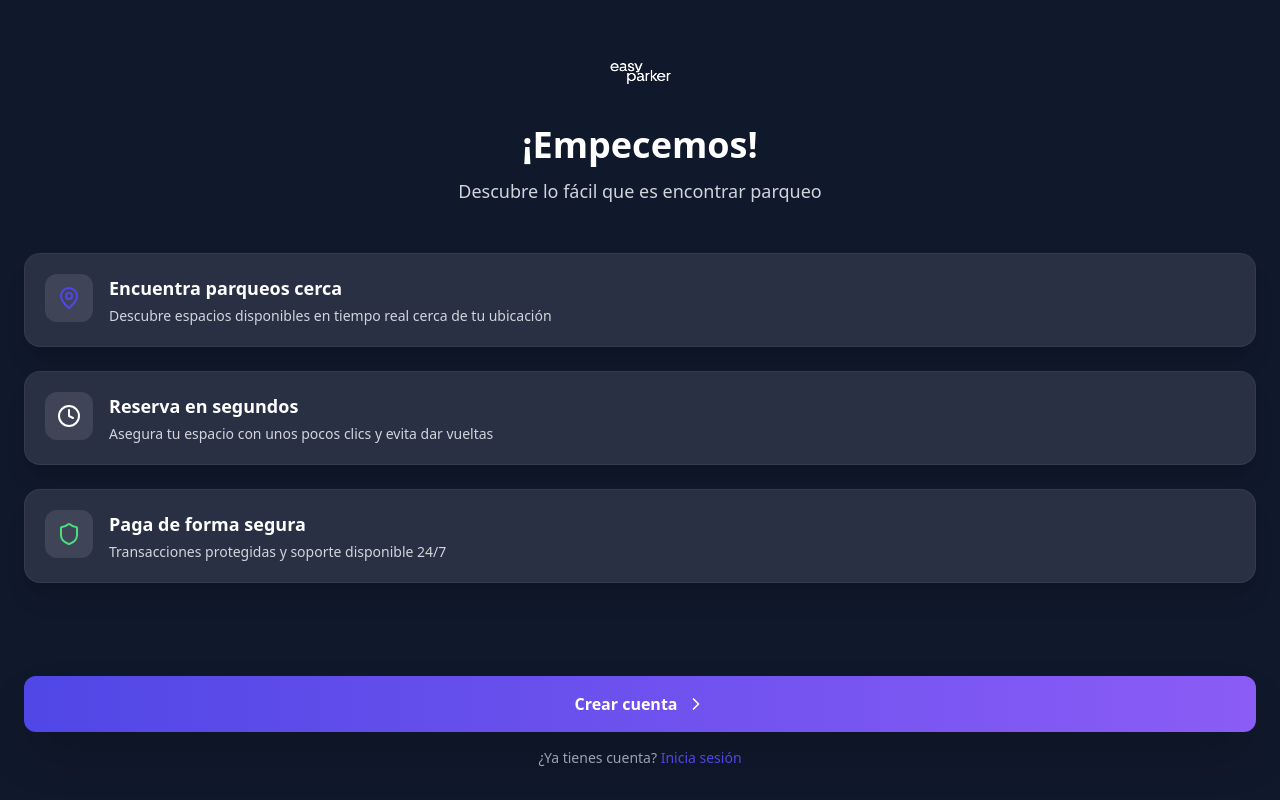
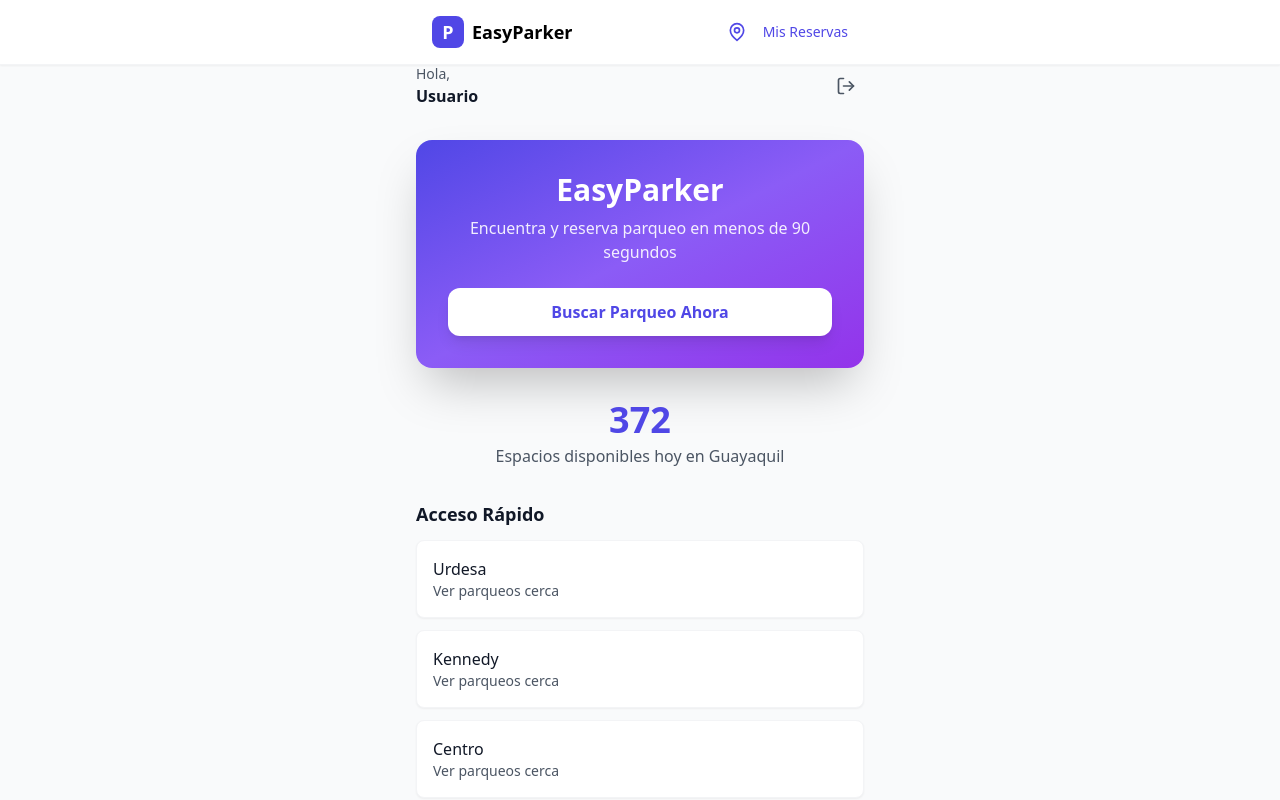
Before and after one commit to Sam-24-dev/easyparker-pwa, a React (Vite) app: page /home in a window 1280 px wide. Before the commit this address led to /onboarding. Shown: the top 800 px of the page. Built offline with nearby package versions, Linux system fonts and the light colour scheme; sample sign-in values are in the browser's storage.

Commit message:
Splash como página principal en ruta
Arreglos de la pantalla principal

```diff
--- a/src/App.tsx
+++ b/src/App.tsx
@@ -19,6 +19,9 @@ function App() {
         <ParkingProvider>
           <ReservaProvider>
             <Routes>
+              {/* Ruta raíz - Siempre muestra Splash primero */}
+              <Route path="/" element={<Splash />} />
+
               {/* Rutas públicas (auth flow) */}
               <Route path="/splash" element={<Splash />} />
               <Route path="/onboarding" element={<Onboarding />} />
@@ -26,7 +29,7 @@ function App() {
 
               {/* Rutas protegidas (requieren autenticación) */}
               <Route
-                path="/"
+                path="/home"
                 element={
                   <ProtectedRoute>
                     <Home />
--- a/src/components/ProtectedRoute.tsx
+++ b/src/components/ProtectedRoute.tsx
@@ -20,7 +20,7 @@ export default function ProtectedRoute({ children }: ProtectedRouteProps) {
   }
 
   if (!isAuthenticated) {
-    return <Navigate to="/splash" replace />;
+    return <Navigate to="/" replace />;
   }
 
   return <>{children}</>;
--- a/src/components/layout/Header.tsx
+++ b/src/components/layout/Header.tsx
@@ -6,7 +6,7 @@ export function Header() {
   return (
     <header className="fixed top-0 left-0 right-0 bg-white border-b border-gray-100 z-40 shadow-sm">
       <div className="max-w-md mx-auto px-4 py-4 flex items-center justify-between">
-        <Link to="/" className="flex items-center gap-2 font-semibold text-lg">
+        <Link to="/home" className="flex items-center gap-2 font-semibold text-lg">
           <div className="w-8 h-8 bg-primary text-white rounded-lg flex items-center justify-center text-lg">
             P
           </div>
--- a/src/pages/Home.tsx
+++ b/src/pages/Home.tsx
@@ -14,7 +14,7 @@ export function Home() {
 
   const handleLogout = () => {
     logout();
-    navigate('/splash');
+    navigate('/');
   };
 
   return (
--- a/src/pages/SignUp.tsx
+++ b/src/pages/SignUp.tsx
@@ -30,7 +30,7 @@ export default function SignUp() {
         // En signup usamos todos los campos
         await signup(formData.nombre, formData.email, formData.password);
       }
-      navigate('/');
+      navigate('/home');
     } catch (err) {
       setError(err instanceof Error ? err.message : 'Ocurrió un error');
     } finally {
```
